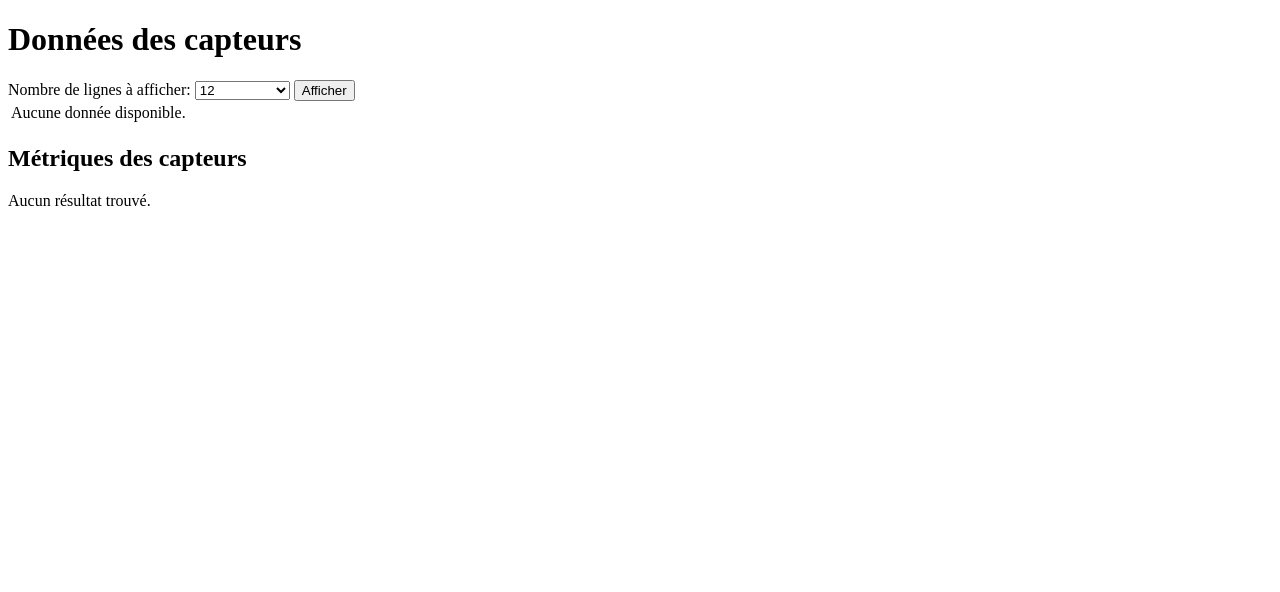
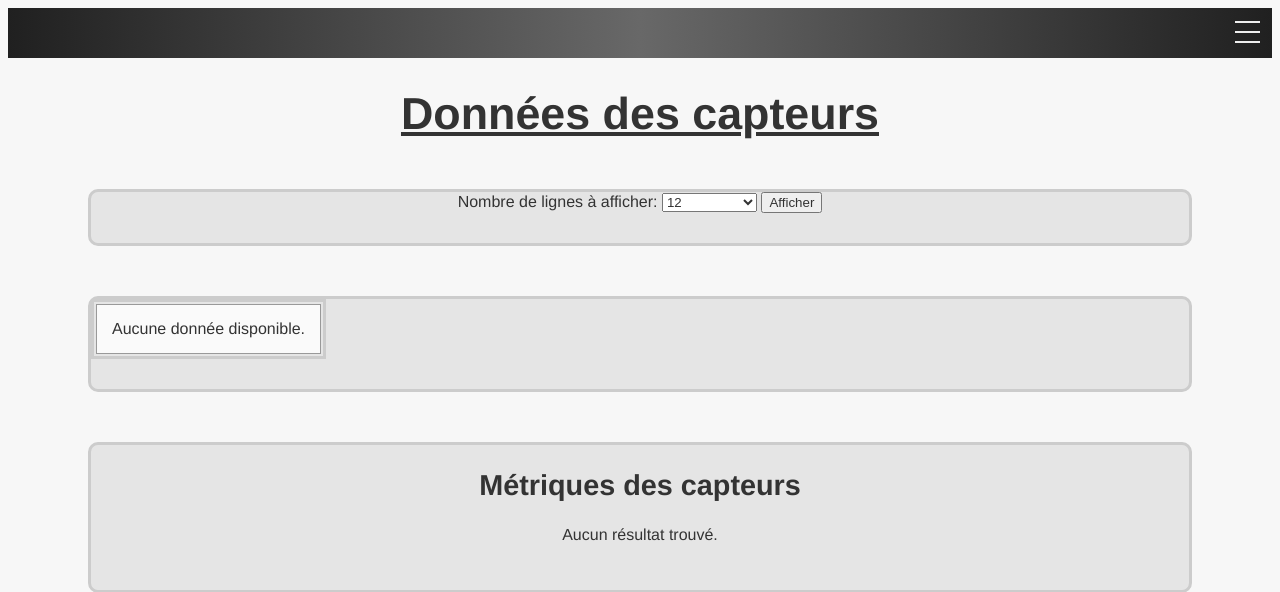
Before and after one commit to romaisimO/sae23, a PHP site: page /tableau_gestionaire.php in a window 1280 px wide. Shown: the top 592 px of the page. Run offline with PHP 8.4, Linux system fonts and the light colour scheme; a user stored in the database is signed in; data comes from the database, SQL or seed files in the repository; data that the repository does not hold is empty.

Commit message:
ajout du style

```diff
--- a/site web/tableau_gestionaire.php
+++ b/site web/tableau_gestionaire.php
@@ -1,3 +1,40 @@
+<!DOCTYPE html>
+<html lang="fr">
+
+<head>
+    <title>SAE 23</title>
+    <meta charset="utf-8" />
+    <meta name="viewport" content="width=device-width, initial-scale=1" />
+    <meta name="author" content="DSM" />
+    <meta name="description" content="SAE 23" />
+    <meta name="keywords" content="HTML, CSS, Portfolio" />
+    <link rel="stylesheet" href="./styles/style.css" />
+    <link rel="stylesheet" href="./styles/rwd.css" />
+    <link rel="stylesheet" href="./styles/style2.css" />
+</head>
+
+<body>
+    <header>
+        <div class="nav">
+            <input type="checkbox" id="nav-check" />
+            <div class="nav-btn">
+                <label for="nav-check">
+                    <span></span>
+                    <span></span>
+                    <span></span>
+                </label>
+            </div>
+            <nav class="nav-links">
+                <ul>
+                    <li><a href="index.html" class="first">Accueil</a></li>
+                    <li><a href="consultation.php" class="first">Consultation</a></li>
+                    <li><a href="connexion.php">Connexion</a></li>
+                    <li><a href="gestion_de_projet.html">Gestion de projet</a></li>
+                </ul>
+            </nav>
+        </div>
+    </header>
+
     <?php
 include 'config.php';
 
@@ -38,6 +75,7 @@ if (!$conn) {
 
     <!DOCTYPE html>
     <html>
+
     <head>
         <title>SAE 23</title>
         <meta charset="utf-8">
@@ -46,6 +84,7 @@ if (!$conn) {
         <meta name="description" content="SAE 23" />
         <meta name="keywords" content="HTML, CSS, PHP" />
     </head>
+
     <body>
         <h1>Données des capteurs</h1>
 
@@ -53,11 +92,18 @@ if (!$conn) {
             <form method="post" action="">
                 <label for="num_rows">Nombre de lignes à afficher:</label>
                 <select name="num_rows" id="num_rows">
-                <option value="6" <?php if (isset($_POST['num_rows']) && $_POST['num_rows'] == 6) echo 'selected'; ?>>6</option>
-                <option value="12" <?php if ((isset($_POST['num_rows']) && $_POST['num_rows'] == 12) || !isset($_POST['num_rows'])) echo 'selected'; ?>>12</option>
-                <option value="24" <?php if (isset($_POST['num_rows']) && $_POST['num_rows'] == 24) echo 'selected'; ?>>24</option>
-                <option value="48" <?php if (isset($_POST['num_rows']) && $_POST['num_rows'] == 48) echo 'selected'; ?>>48</option>
-                <option value="all" <?php if (isset($_POST['num_rows']) && $_POST['num_rows'] == 'all') echo 'selected'; ?>>Tout afficher</option>
+                    <option value="6"
+                        <?php if (isset($_POST['num_rows']) && $_POST['num_rows'] == 6) echo 'selected'; ?>>6</option>
+                    <option value="12"
+                        <?php if ((isset($_POST['num_rows']) && $_POST['num_rows'] == 12) || !isset($_POST['num_rows'])) echo 'selected'; ?>>
+                        12</option>
+                    <option value="24"
+                        <?php if (isset($_POST['num_rows']) && $_POST['num_rows'] == 24) echo 'selected'; ?>>24</option>
+                    <option value="48"
+                        <?php if (isset($_POST['num_rows']) && $_POST['num_rows'] == 48) echo 'selected'; ?>>48</option>
+                    <option value="all"
+                        <?php if (isset($_POST['num_rows']) && $_POST['num_rows'] == 'all') echo 'selected'; ?>>Tout
+                        afficher</option>
                 </select>
                 <input type="submit" value="Afficher">
             </form>
@@ -159,4 +205,5 @@ if (!$conn) {
         ?>
         </section>
     </body>
+
     </html>
```
Lines whose indentation alone changed are shown as unchanged.
